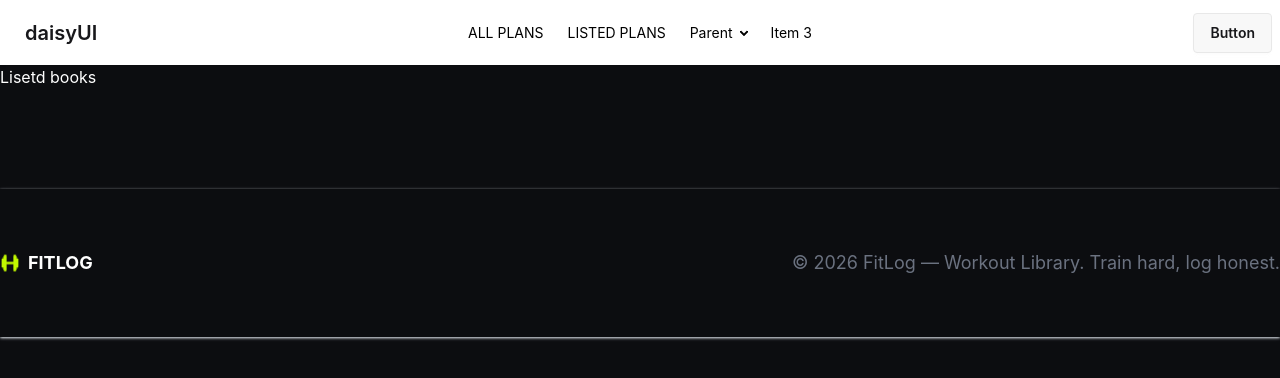
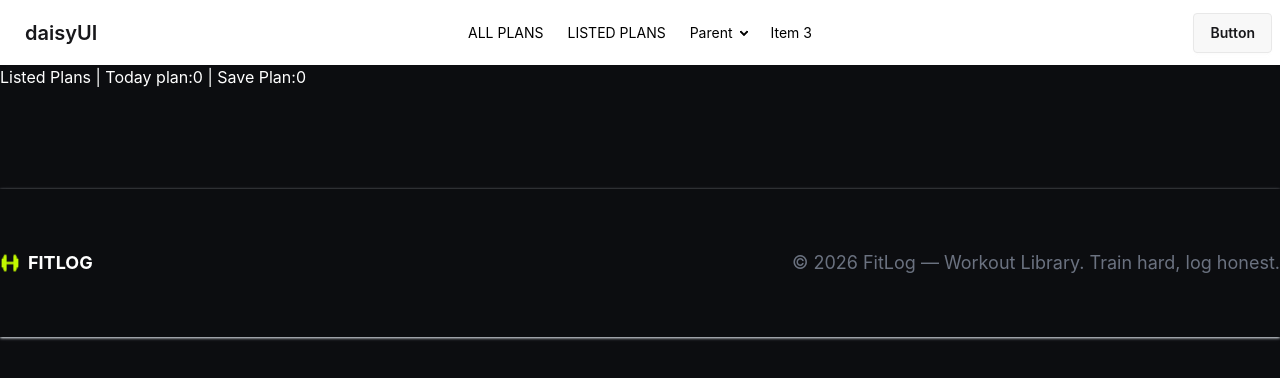
Before and after one commit to TamimurRahman/Assignment-06-Fit-Logs, a Next.js app: page /listed-plans in a window 1280 px wide. Shown: the top 378 px of the page. Built offline with nearby package versions, Linux system fonts and the light colour scheme.

Commit message:
works on book details page save plan button and check warer both buttons object store in the array

```diff
--- a/src/app/card-details/[id]/page.tsx
+++ b/src/app/card-details/[id]/page.tsx
@@ -1,3 +1,4 @@
+import SavePlanButton from "@/components/exerciseDetails/SavePlanButton";
 import TodaysPlanButton from "@/components/exerciseDetails/TodaysPlanButton";
 import { ExerciseType } from "@/components/types/LibraryTypes";
 import Image from "next/image";
@@ -141,11 +142,9 @@ const page = async ({ params }: ExerciseDetailsPageProps) => {
 
           {/* ================= BUTTONS ================= */}
           <div className="mt-6 flex flex-wrap gap-3">
+            <TodaysPlanButton exercise={exercise}></TodaysPlanButton>
+            <SavePlanButton exercise={exercise}></SavePlanButton>
 
-<TodaysPlanButton exercise={exercise}></TodaysPlanButton>
-            <button className="rounded-lg border border-gray-700 px-5 py-3 text-sm text-white hover:bg-gray-800">
-              Save for later
-            </button>
           </div>
         </div>
       </div>
--- a/src/app/context/ExerciseContext.tsx
+++ b/src/app/context/ExerciseContext.tsx
@@ -3,13 +3,13 @@ import React, { createContext, ReactNode, useState } from 'react';
 export const ExerciseContext = createContext({});
 const ExerciseProvider = ({children}:{children:ReactNode}) => {
   const [todayPlan,setTodayPlan] = useState([]);
-  const [wishlist,setWishlist] = useState([]);
+  const [savePlan,setSavePlan] = useState([]);
 
   const sharedData = {
     todayPlan,
     setTodayPlan,
-    wishlist,
-    setWishlist
+    savePlan,
+    setSavePlan
   };
    return (
     <ExerciseContext.Provider value={sharedData}>{children}</ExerciseContext.Provider>
--- a/src/app/listed-plans/page.tsx
+++ b/src/app/listed-plans/page.tsx
@@ -4,11 +4,11 @@ import { useContext } from 'react';
 import { ExerciseContext } from '../context/ExerciseContext';
 
 const ListedPlans = () => {
-  const {todayPlan}= useContext(ExerciseContext);
+  const {todayPlan,savePlan}= useContext(ExerciseContext);
   console.log(todayPlan);
   return (
     <div>
-      <h1>Lisetd books</h1>
+      Listed Plans | Today plan:{todayPlan.length}  | Save Plan:{savePlan.length}
     </div>
   );
 };
--- /dev/null
+++ b/src/components/exerciseDetails/SavePlanButton.tsx
@@ -0,0 +1,24 @@
+"use client";
+import { ExerciseContext } from "@/app/context/ExerciseContext";
+import React, { useContext } from "react";
+import { ExerciseType } from "../types/LibraryTypes";
+
+const SavePlanButton = ({ exercise }: { exercise: ExerciseType }) => {
+  const { savePlan, setSavePlan } = useContext(ExerciseContext);
+  //  console.log(booksProvider,"  booksProvider");
+  const handleSavePlan = () => {
+    console.log("read book button trigger", exercise);
+    setSavePlan([...savePlan, exercise]);
+      alert(`Save Plan"${exercise.name}"`)
+  };
+  return (
+    <button
+      className="rounded-lg border border-gray-700 px-5 py-3 text-sm text-white hover:bg-gray-800"
+      onClick={() => handleSavePlan()}
+    >
+      Save for later
+    </button>
+  );
+};
+
+export default SavePlanButton;
--- a/src/components/exerciseDetails/TodaysPlanButton.tsx
+++ b/src/components/exerciseDetails/TodaysPlanButton.tsx
@@ -9,6 +9,7 @@ const TodaysPlanButton = ({ exercise }: { exercise: ExerciseType }) => {
   const handleTodayPlan = () => {
     console.log("read book button trigger", exercise);
     setTodayPlan([...todayPlan, exercise]);
+      alert(`Todays plan"${exercise.name}"`)
   };
   return (
     <button
```
